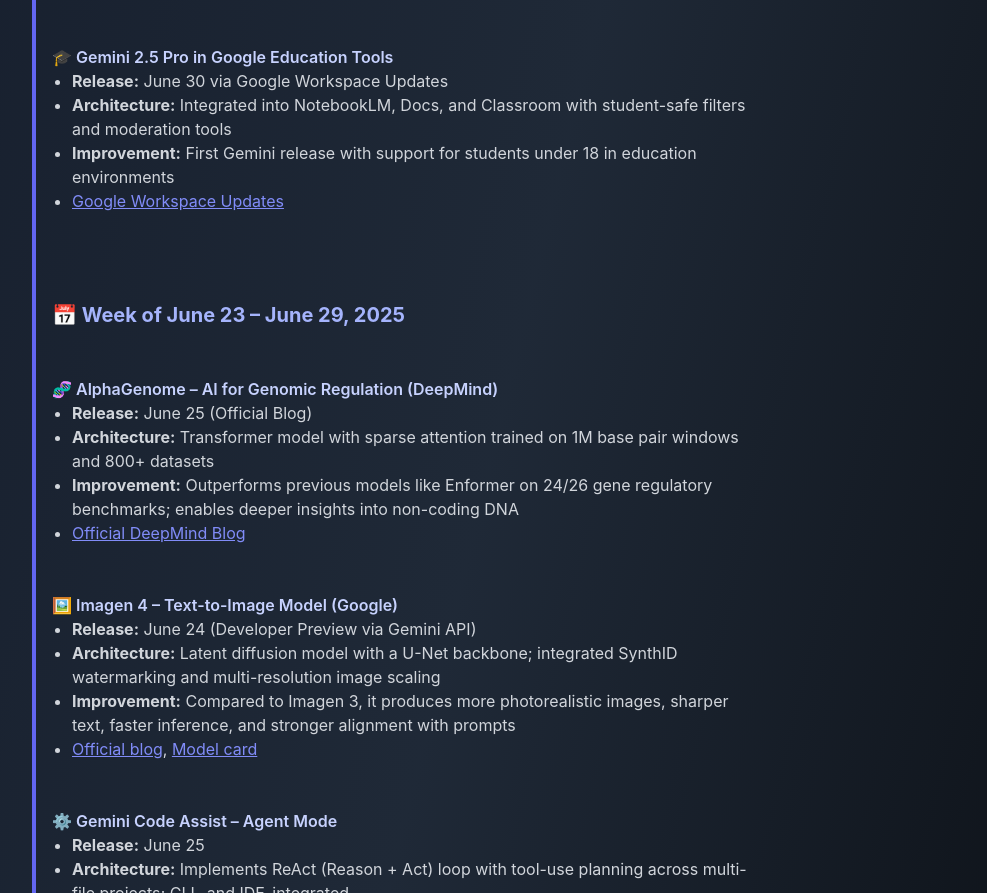
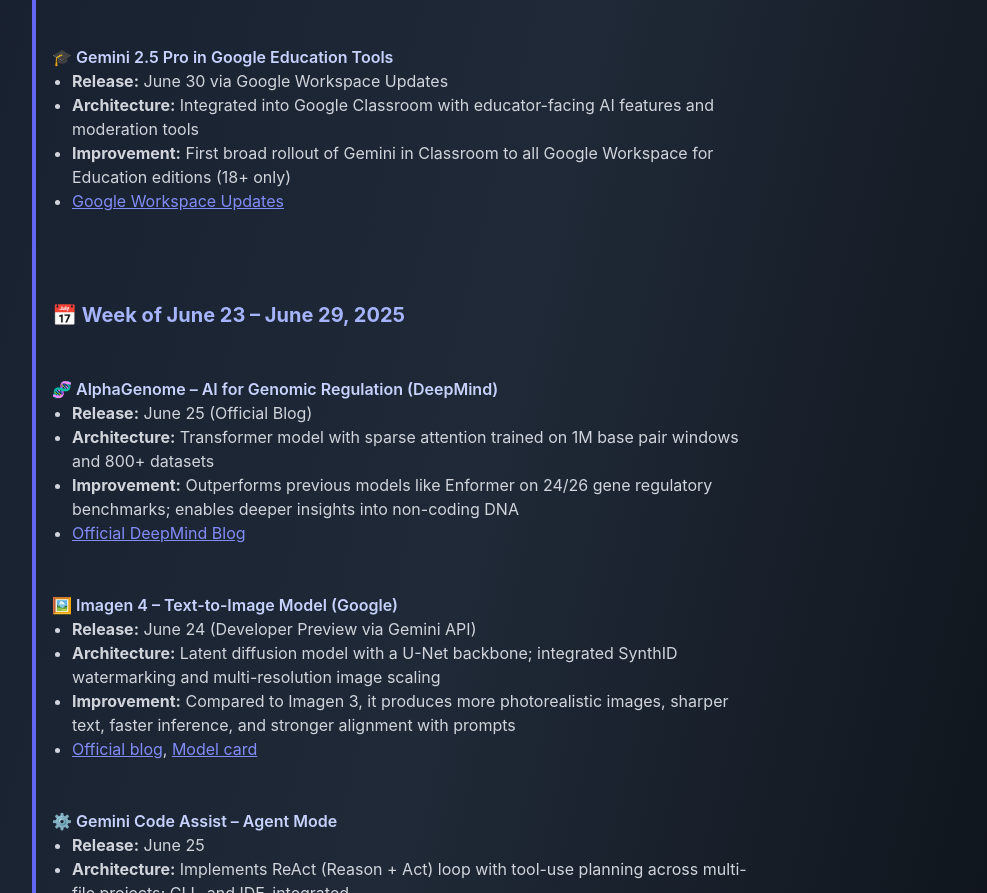
Before and after one commit to kudos07/resume-ai-tracker, a plain HTML site: page index.html in a window 1280 px wide. Shown: the part 1803-2696 px from the top of the page, without its empty margins (248-1235 px from the left). Drawn offline with nearby package versions, Linux system fonts and the light colour scheme.

Commit message:
Update index.html

```diff
--- a/index.html
+++ b/index.html
@@ -71,8 +71,9 @@
         <h4 class="font-semibold text-indigo-200">🎓 Gemini 2.5 Pro in Google Education Tools</h4>
         <ul class="list-disc pl-5 text-gray-300">
           <li><strong>Release:</strong> June 30 via Google Workspace Updates</li>
-          <li><strong>Architecture:</strong> Integrated into NotebookLM, Docs, and Classroom with student-safe filters and moderation tools</li>
-          <li><strong>Improvement:</strong> First Gemini release with support for students under 18 in education environments</li>
+<li><strong>Architecture:</strong> Integrated into Google Classroom with educator-facing AI features and moderation tools</li>
+<li><strong>Improvement:</strong> First broad rollout of Gemini in Classroom to all Google Workspace for Education editions (18+ only)</li>
+
           <li><a href="https://workspaceupdates.googleblog.com/2025/06/gemini-google-classroom-all-edu-editions.html" target="_blank" class="text-indigo-400 underline">Google Workspace Updates</a></li>
         </ul>
       </div>
```
